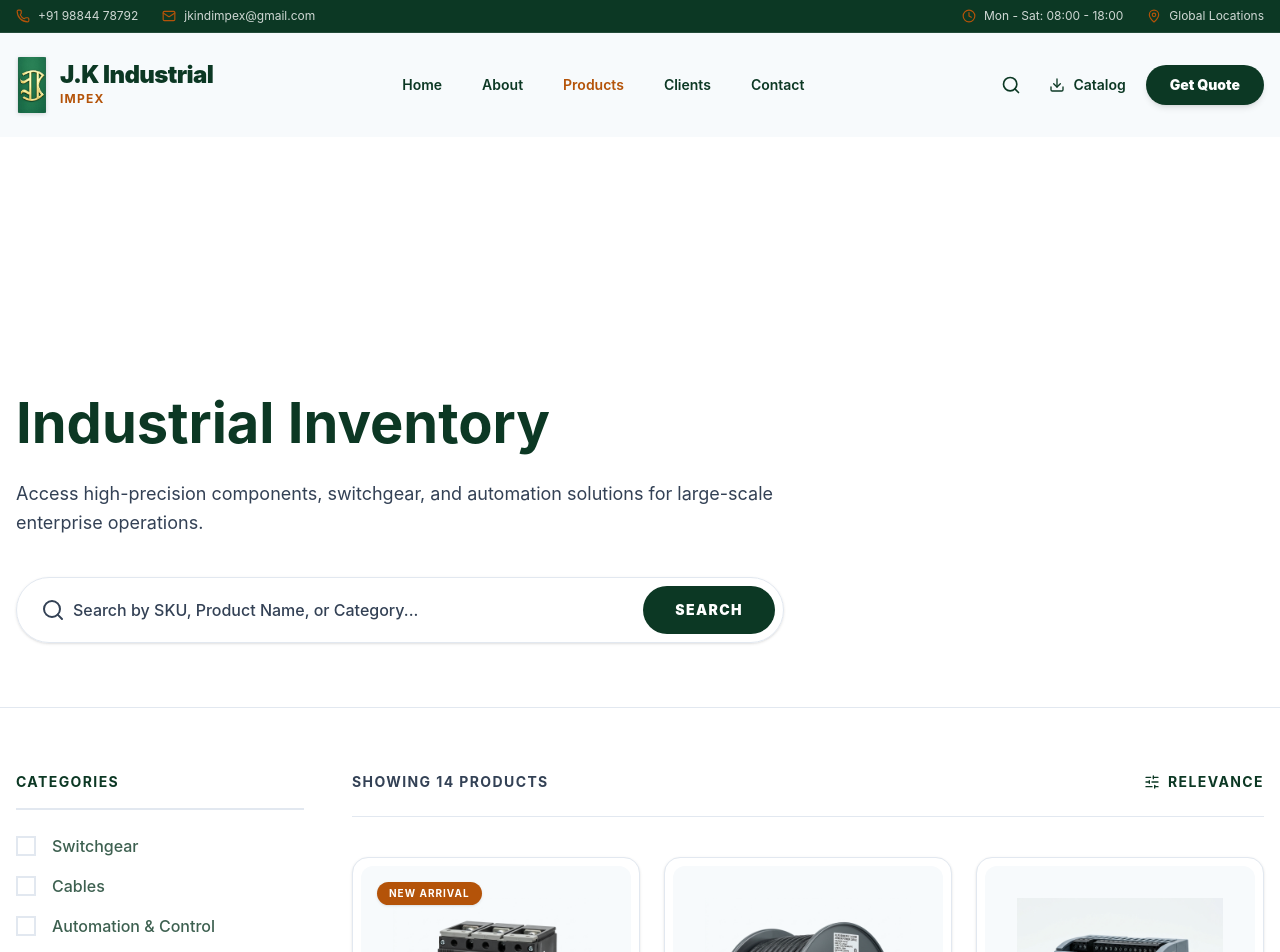
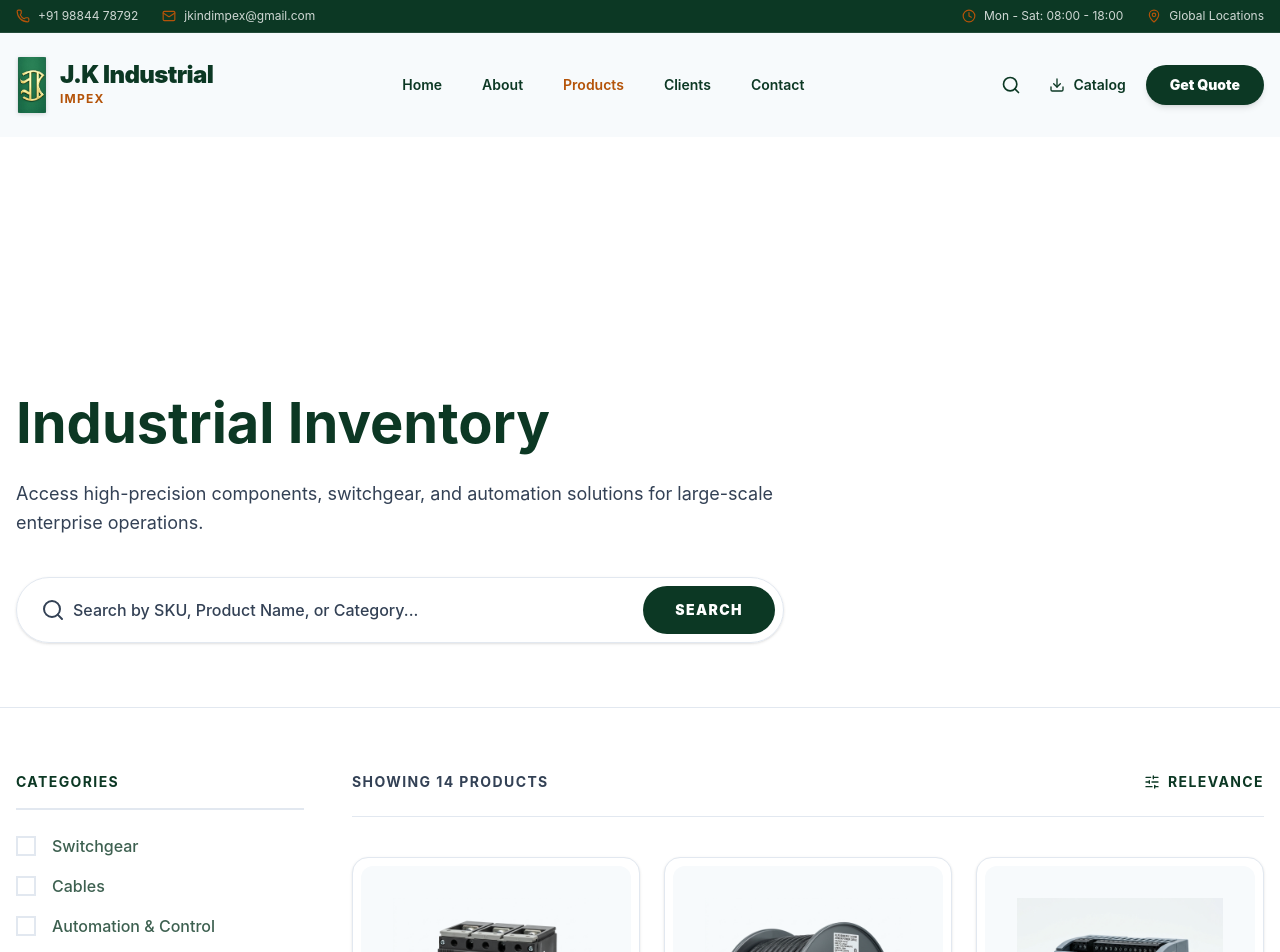
Before and after one commit to shyamsaran348/jk-electricals, a React (Vite) app in the folder website/: page /products in a window 1280 px wide. Shown: the top 952 px of the page. Built offline with nearby package versions, Linux system fonts and the light colour scheme.

Commit message:
fix(ui): remove new arrival badge from products grid

```diff
--- a/website/src/pages/Products.jsx
+++ b/website/src/pages/Products.jsx
@@ -194,11 +194,6 @@ const Products = () => {
  alt={product.name}
  className="w-full h-full object-cover mix-blend-multiply transition-transform duration-700 group-hover:scale-110"
  />
- {product.isNewArrival && (
- <span className="absolute top-4 left-4 bg-gold text-white px-3 py-1 text-[10px] font-bold uppercase tracking-widest rounded-full shadow-sm">
- New Arrival
- </span>
- )}
  </div>
  <div className="p-8 flex flex-col flex-grow">
  <p className="text-[10px] font-bold uppercase tracking-widest text-muted mb-3">{product.category}</p>
```
